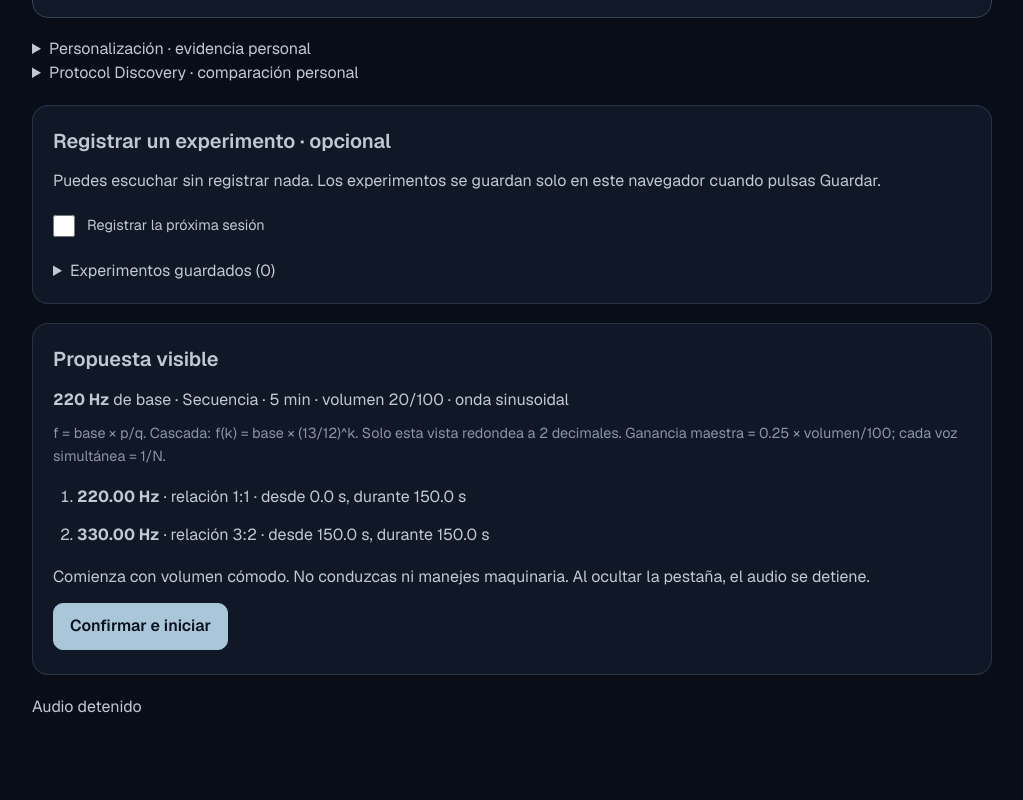
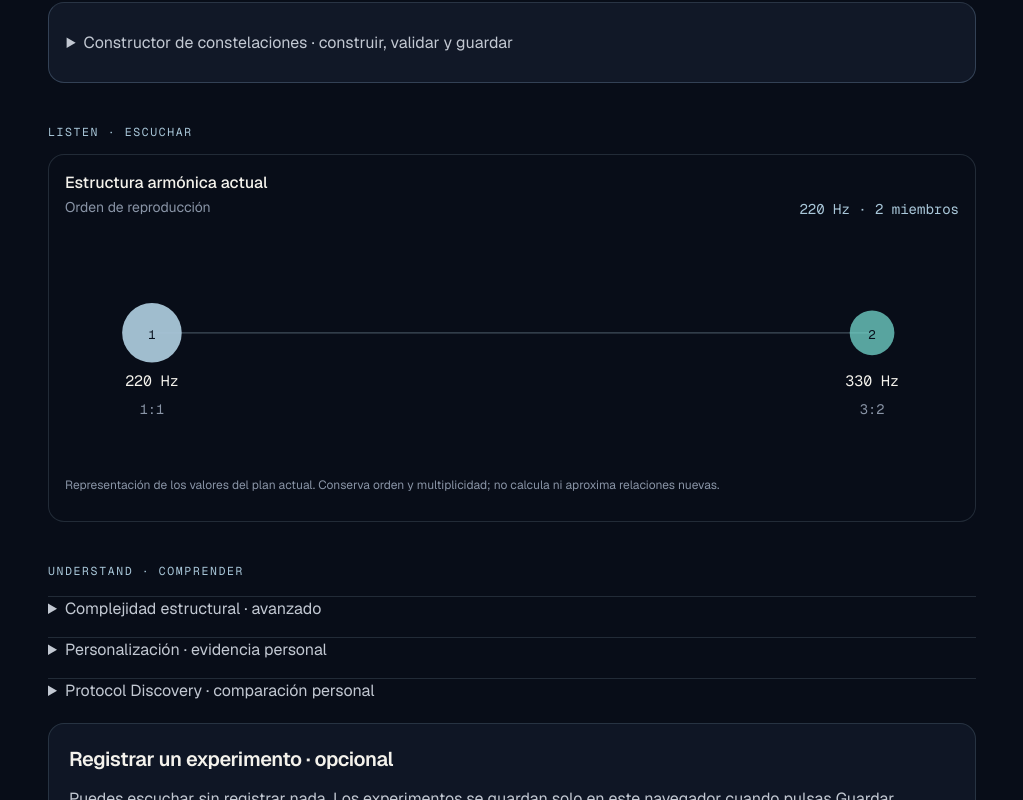
Before and after one commit to antoniodiaz70ad-dev/frequency-healer, a Next.js app in the folder frontend/: page /laboratorio-armonico in a window 1280 px wide. Shown: the part 1040-1840 px from the top of the page, without its empty margins (256-1279 px from the left). Before the commit the page ends 1801 px from the top, so only its background shows below. Built offline with nearby package versions, Linux system fonts and the light colour scheme.

Commit message:
Modernize harmonic lab surface

```diff
--- a/frontend/scripts/http-smoke.mjs
+++ b/frontend/scripts/http-smoke.mjs
@@ -6,7 +6,7 @@ for (const path of ['/', '/generador', '/protocolos', '/biblioteca', '/sesion-nu
   assert.equal(response.status, 200, path);
   const body = await response.text();
   if (path === '/') { assert.equal(body.includes('href="/voz"'), enabled, 'voice navigation flag'); assert.equal(body.includes('href="/laboratorio-armonico"'), enabled, 'lab navigation flag'); }
-  if (path === '/') { assert.equal(body.includes('Comenzar sesión guiada'), enabled); assert.ok(body.includes('Abrir generador manual')); assert.ok(body.includes('Navegación principal')); }
+  if (path === '/') { assert.equal(body.includes('Comenzar sesión guiada'), enabled); assert.ok(body.includes('Generador manual')); assert.ok(body.includes('Navegación principal')); }
   console.log(`PASS ${path} 200`);
 }
 for (const path of ['/voz', '/laboratorio-armonico']) {
--- /dev/null
+++ b/frontend/src/components/lab/HarmonicStructure.tsx
@@ -0,0 +1,27 @@
+import type { HarmonicConfig, HarmonicSchedule } from "@/lib/harmonic/math";
+
+export default function HarmonicStructure({ config, schedule }: { config: HarmonicConfig; schedule: HarmonicSchedule }) {
+  const members = schedule.steps.flatMap((step, stepIndex) => step.frequencies.map((frequency, memberIndex) => ({
+    frequency,
+    ratio: step.ratios[memberIndex] ?? "relación registrada",
+    stepIndex,
+  })));
+  const width = 720;
+  const left = 70;
+  const right = 650;
+  const x = (index: number) => members.length < 2 ? width / 2 : left + index * (right - left) / (members.length - 1);
+
+  return <figure className="overflow-hidden rounded-[var(--fh-radius-surface)] border border-[var(--fh-border)] bg-[var(--fh-bg)] p-4" aria-labelledby="harmonic-map-title">
+    <figcaption id="harmonic-map-title" className="mb-3 flex flex-wrap items-end justify-between gap-2"><span><strong className="block font-medium text-[var(--fh-text)]">Estructura armónica actual</strong><span className="text-sm text-[var(--fh-text-muted)]">{config.mode === "sequence" ? "Orden de reproducción" : "Voces simultáneas"}</span></span><span className="font-mono text-sm text-[var(--fh-accent)]">{config.baseHz} Hz · {members.length} {members.length === 1 ? "miembro" : "miembros"}</span></figcaption>
+    <svg className="h-auto w-full min-w-0" viewBox="0 0 720 190" role="img" aria-label={`Mapa de ${members.length} frecuencias ya validadas`}>
+      <line x1={left} y1="82" x2={right} y2="82" stroke="var(--fh-border-strong)" strokeWidth="1" />
+      {members.map((member, index) => <g key={`${member.stepIndex}-${index}-${member.frequency}`}>
+        <circle cx={x(index)} cy="82" r={index === 0 ? 24 : 18} fill={index === 0 ? "var(--fh-accent)" : "var(--fh-harmonic)"} fillOpacity={index === 0 ? 0.95 : 0.75} />
+        <text x={x(index)} y="87" textAnchor="middle" fontSize="10" fill="var(--fh-accent-ink)" fontFamily="var(--font-geist-mono)">{index + 1}</text>
+        <text x={x(index)} y="125" textAnchor="middle" fontSize="12" fill="var(--fh-text)" fontFamily="var(--font-geist-mono)">{Number(member.frequency.toFixed(2))} Hz</text>
+        <text x={x(index)} y="147" textAnchor="middle" fontSize="11" fill="var(--fh-text-muted)" fontFamily="var(--font-geist-mono)">{member.ratio}</text>
+      </g>)}
+    </svg>
+    <p className="text-xs leading-5 text-[var(--fh-text-muted)]">Representación de los valores del plan actual. Conserva orden y multiplicidad; no calcula ni aproxima relaciones nuevas.</p>
+  </figure>;
+}
--- a/frontend/src/components/lab/StructureProfile.tsx
+++ b/frontend/src/components/lab/StructureProfile.tsx
@@ -4,7 +4,7 @@ import type { HarmonicConfig } from '@/lib/harmonic/math';
 import type { HarmonicConstellationV1 } from '@/lib/harmonic/constellations';
 import { describeHarmonics, type HarmonicStructureV1 } from '@/lib/harmonic/profile/profile';
 
-export const HCI_DISCLAIMER='HCI describe solo complejidad estructural. No mide fuerza terapéutica ni eficacia.';
+export const HCI_DISCLAIMER='HCI describe la complejidad de la estructura armónica; no mide efectividad terapéutica.';
 const bands={lower:'menor complejidad estructural',moderate:'complejidad estructural intermedia',higher:'mayor complejidad estructural'};
 export default function StructureProfile({config,constellation,label='Perfil estructural'}:{config:HarmonicConfig;constellation?:HarmonicConstellationV1;label?:string}) {
   const [open,setOpen]=useState(false),[result,setResult]=useState<{key:string;value?:HarmonicStructureV1;error?:string}|null>(null);
--- a/frontend/src/components/voice/HarmonicLab.tsx
+++ b/frontend/src/components/voice/HarmonicLab.tsx
@@ -18,6 +18,8 @@ import PersonalizedAdvisor from '../lab/PersonalizedAdvisor';
 import StructureProfile from '../lab/StructureProfile';
 import ProtocolDiscovery, { type DiscoveryPlaybackRequest } from '../lab/ProtocolDiscovery';
 import styles from './voice.module.css';
+import { FHPageHeader, FHPageShell } from '../ui/FHLayout';
+import HarmonicStructure from '../lab/HarmonicStructure';
 const initial: HarmonicConfig = { baseHz: 220, ratioId: 'fifth', increments: 3, direction: 'ascending', mode: 'sequence', durationSeconds: 300, uiVolume: 20, waveform: 'sine' };
 export default function HarmonicLab() {
   const previewRun = useRef(0);
@@ -105,7 +107,7 @@ export default function HarmonicLab() {
       if (run === previewRun.current && expected === currentConfig.current && !startPending.current && !engine.isPlaying()) setConstellationPlan(plan);
     } catch (e) { if (run === previewRun.current) setPreviewError((e as Error).message); }
   };
-  return <div className={styles.workspace}><span className={styles.tag}>Relaciones exactas · motor aislado</span><h1>Laboratorio Armónico</h1><p>Configura una exploración sonora. Las relaciones matemáticas no demuestran efectos médicos.</p><GuidedRecommendation active={playing || busy} onConfirm={(value, consent) => startPlayback(undefined, value, consent)} onStop={stopPlayback}/><section><h2>Diseño manual</h2><fieldset disabled={playing || busy}><div className={styles.grid}>
+  return <FHPageShell width="wide"><div className={`${styles.workspace} ${styles.lab}`}><FHPageHeader eyebrow="Relaciones exactas · motor aislado" title="Laboratorio Armónico" description="Construye, escucha y comprende una estructura acústica. Las relaciones matemáticas no demuestran efectos médicos." /><p className={styles.labRegionLabel}>Build · Construir</p><GuidedRecommendation active={playing || busy} onConfirm={(value, consent) => startPlayback(undefined, value, consent)} onStop={stopPlayback}/><section><h2>Diseño manual</h2><fieldset disabled={playing || busy}><div className={styles.grid}>
     <label>Base (Hz)<input type="number" min={40} max={2000} step="any" value={config.baseHz} onChange={e => edit({ baseHz: Number(e.target.value) })} /></label>
     <label>Relación<select value={config.ratioId} onChange={e => edit({ ratioId: e.target.value as HarmonicConfig['ratioId'] })}>{Object.entries(RATIOS).map(([id, r]) => <option value={id} key={id}>{r.label} ({r.p}:{r.q})</option>)}</select></label>
     <label>Modo<select value={config.mode} onChange={e => edit({ mode: e.target.value as HarmonicConfig['mode'] })}><option value="sequence">Secuencia</option><option value="simultaneous">Simultáneo</option></select></label>
@@ -113,7 +115,6 @@ export default function HarmonicLab() {
     <label>Volumen (0–100)<input type="number" min={0} max={100} value={config.uiVolume} onChange={e => edit({ uiVolume: Number(e.target.value) })} /></label>
     {config.ratioId === 'cascade-13-12' && <><label>Incrementos<input type="number" min={1} max={8} value={config.increments} onChange={e => edit({ increments: Number(e.target.value) })} /></label><label>Trayectoria<select value={config.direction} onChange={e => edit({ direction: e.target.value as HarmonicConfig['direction'] })}><option value="ascending">Ascendente</option><option value="descending">Descendente</option><option value="return">Expansión y retorno</option></select></label></>}
   </div></fieldset></section>
-    <StructureProfile config={config} label="Perfil estructural del laboratorio · avanzado"/>
     <HarmonicExplorer config={config} playbackActive={playing || busy} onApply={async (constellation, expectedConfig) => {
       const run = startRun.current;
       const changed = () => currentConfig.current !== expectedConfig || startPending.current || engine.isPlaying() || run !== startRun.current;
@@ -131,6 +132,8 @@ export default function HarmonicLab() {
       return null;
     }} />
     <ConstellationBuilder context={config} playbackActive={playing || busy} onPreviewPlayback={record => void previewPlayback(record)} />
+    <p className={styles.labRegionLabel}>Listen · Escuchar</p>
+    {schedule && <HarmonicStructure config={config} schedule={schedule} />}
     {previewError && <p role="alert">{previewError}</p>}
     {constellationPlan && <section aria-label="Confirmación de constelación guardada"><h2>Reproducción de constelación guardada</h2>
       <pre>{constellationPlan.constellation.name || constellationPlan.constellation.id}{'\n'}{constellationPlan.constellation.signature}</pre>
@@ -142,6 +145,8 @@ export default function HarmonicLab() {
       <button className={styles.primary} disabled={playing || busy} onClick={() => void startPlayback(constellationPlan)}>Confirmar y reproducir constelación</button>
       <button disabled={playing || busy} onClick={() => { ++previewRun.current; setConstellationPlan(null); }}>Cerrar vista previa de reproducción</button>
     </section>}
+    <p className={styles.labRegionLabel}>Understand · Comprender</p>
+    <StructureProfile config={config} label="Complejidad estructural · avanzado"/>
     <PersonalizedAdvisor active={playing || busy} onConfirm={startDiscovery} onStop={stopPlayback}/>
     <ProtocolDiscovery active={playing || busy} onConfirm={startDiscovery} onStop={stopPlayback}/>
     <ExperimentSession ref={experiment} playbackActive={playing || busy} />
@@ -155,5 +160,5 @@ export default function HarmonicLab() {
     </section>}
       {(playing || busy) && <button className={styles.stop} onClick={stopPlayback}>Detener sesión</button>}
       <p role="status">{playing ? 'Audio en curso' : busy ? 'Preparando audio…' : 'Audio detenido'}</p>
-  </div>;
+  </div></FHPageShell>;
 }
```
